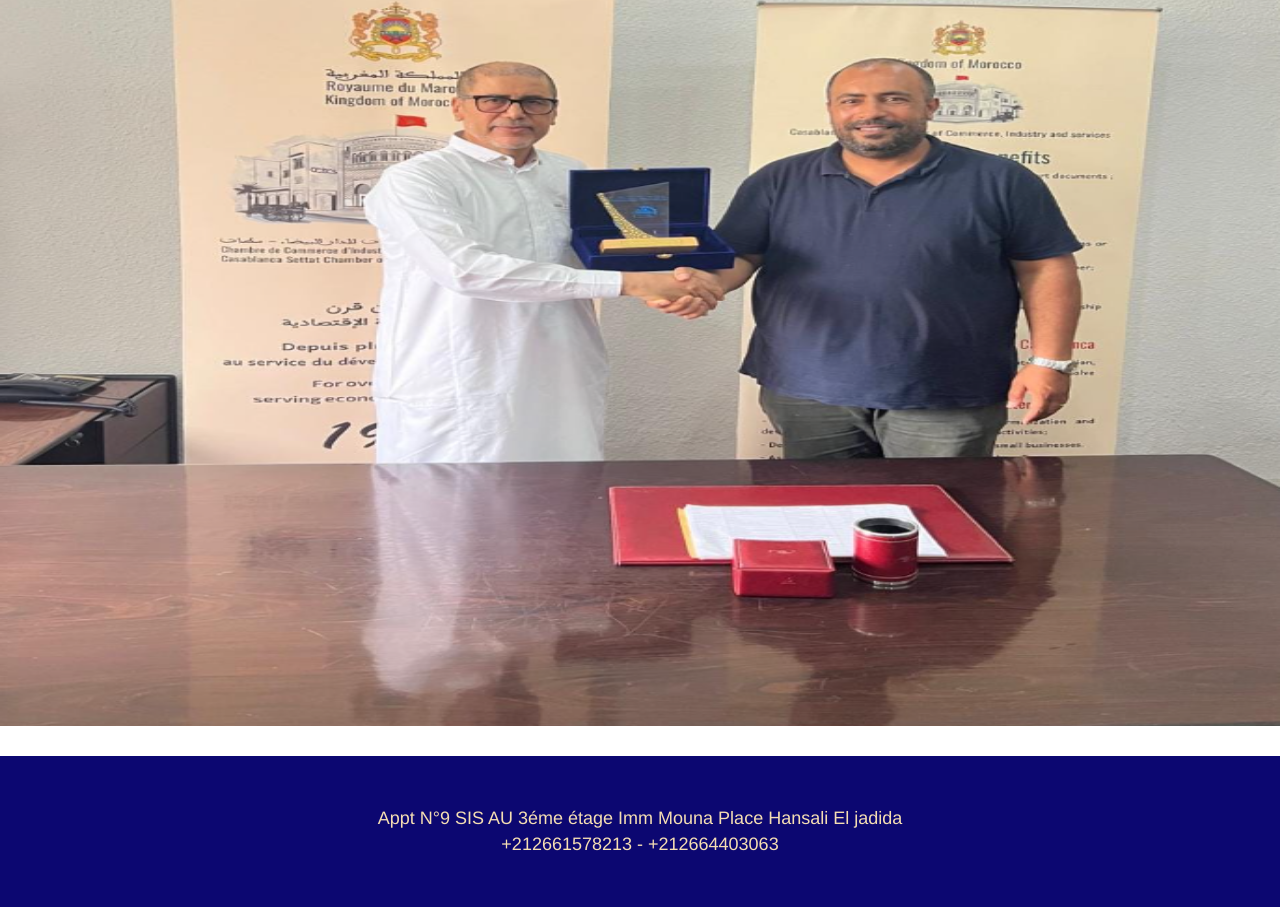
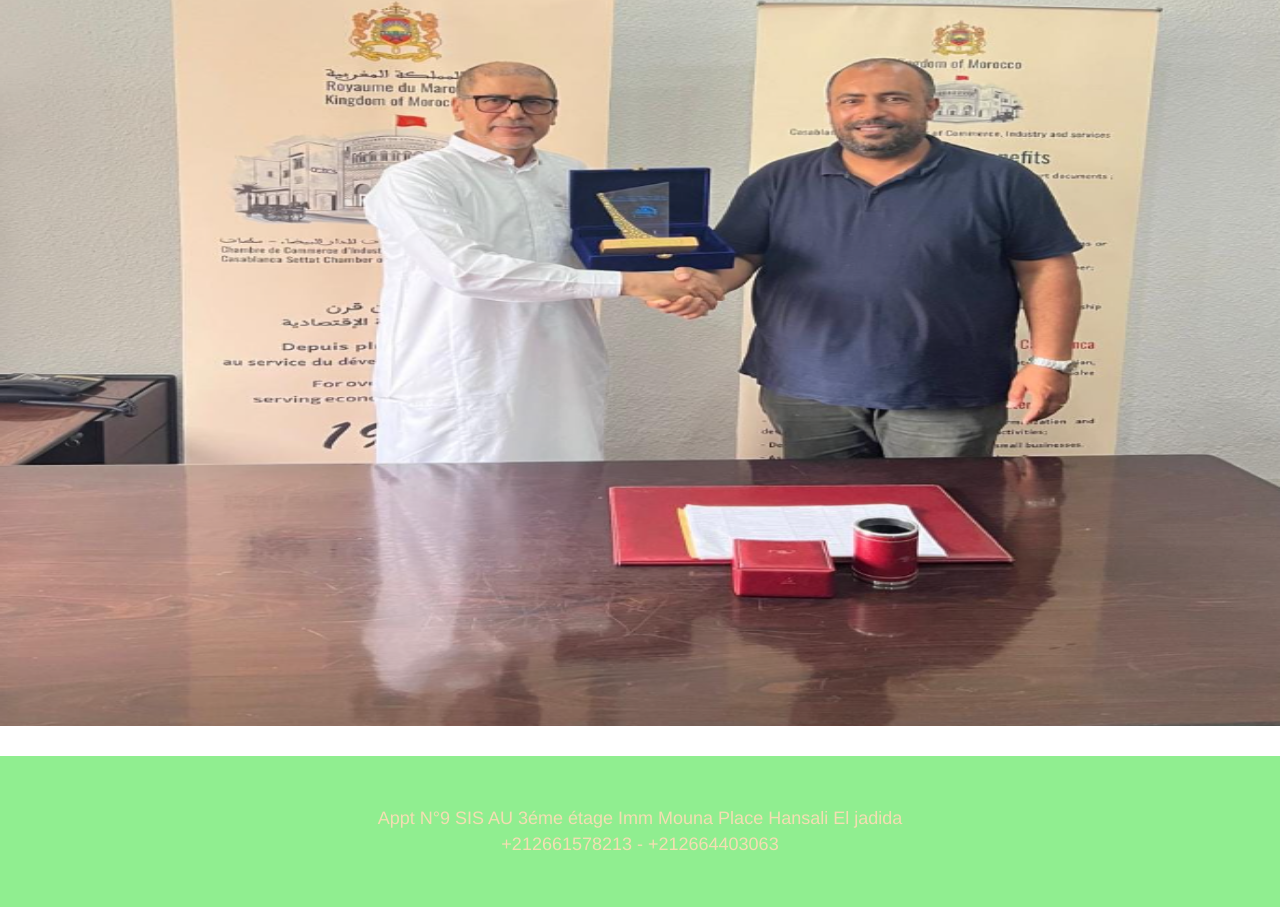
Before and after one commit to Adil11023/madani, a plain HTML site: page PROJET MADANI/index.html in a window 1280 px wide. Shown: the part 2334-3241 px from the top of the page. Drawn offline with nearby package versions, Linux system fonts and the light colour scheme.

Commit message:
Update style.css

```diff
--- a/PROJET MADANI/style.css
+++ b/PROJET MADANI/style.css
@@ -44,7 +44,7 @@
 
 #footer {
     text-align: center;
-    background-color: #0c0771;
+    background-color:lightgreen;
     color: wheat;
     padding: 50px;
     font-size: large;
```
